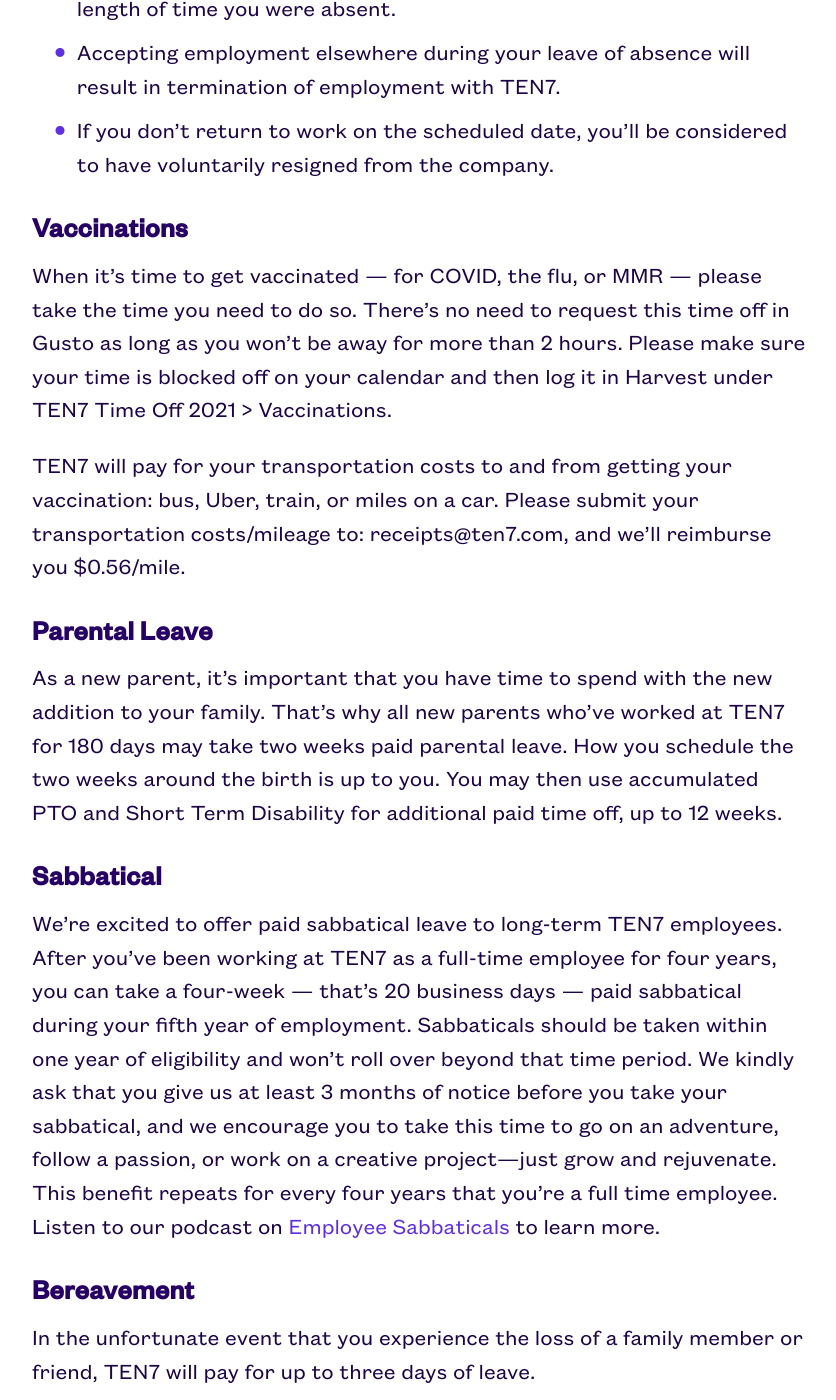
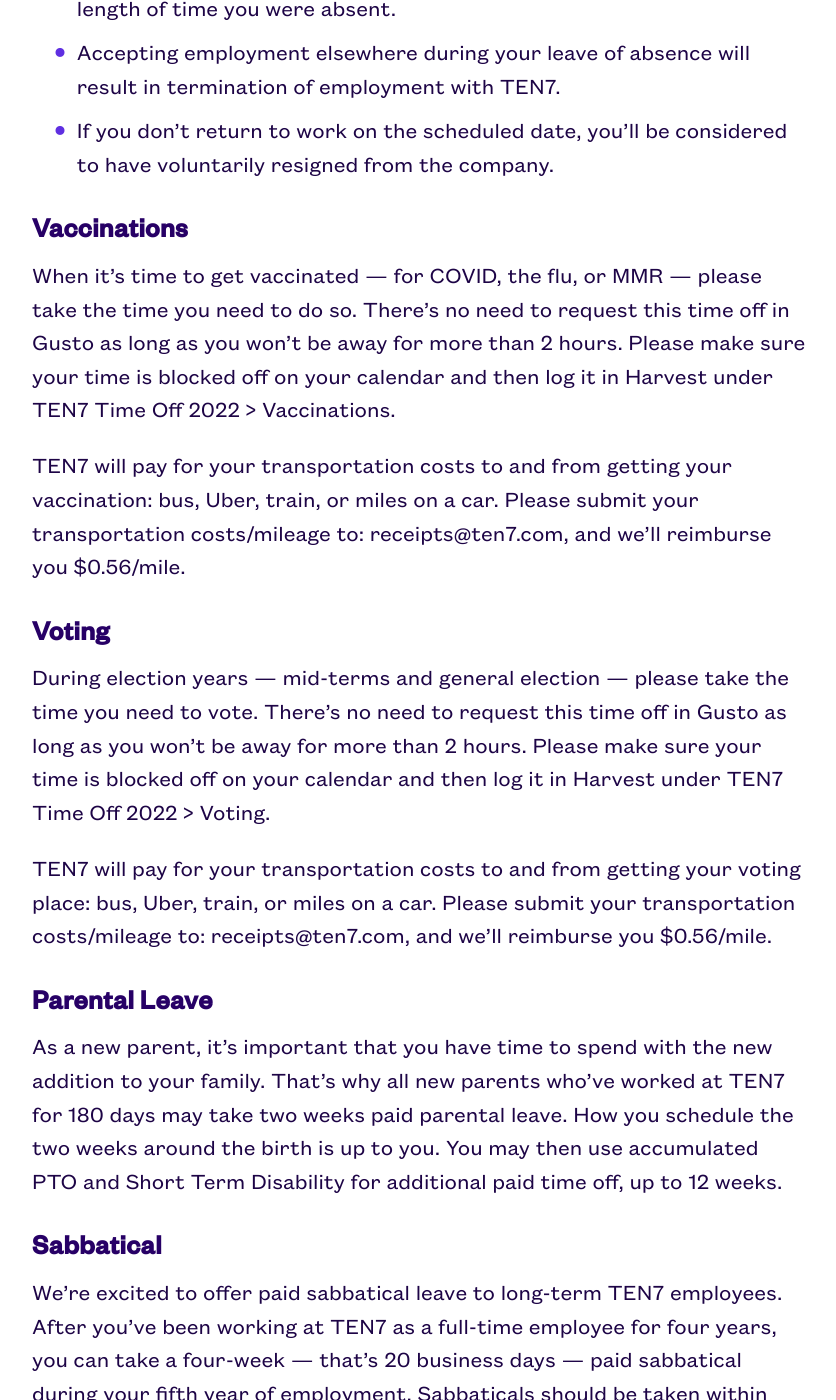
Before and after one commit to ten7/handbook.ten7.com, a Jekyll site: the page built from _pages/04_ourbenefits.md, in a window 1280 px wide and 1400 px high, scrolled down 9185 px. Shown: the whole window, without its empty margins (220-1056 px from the left). Built offline with Jekyll 4.4.1, drawn with Linux system fonts in a browser that asks for light colours; some web fonts are replaced.

Commit message:
Time off for voting

```diff
--- a/_pages/04_ourbenefits.md
+++ b/_pages/04_ourbenefits.md
@@ -163,9 +163,15 @@
 
 ## Vaccinations
 
-When it's time to get vaccinated — for COVID, the flu, or MMR — please take the time you need to do so. There's no need to request this time off in Gusto as long as you won't be away for more than 2 hours. Please make sure your time is blocked off on your calendar and then log it in Harvest under TEN7 Time Off 2021 > Vaccinations.
+When it's time to get vaccinated — for COVID, the flu, or MMR — please take the time you need to do so. There's no need to request this time off in Gusto as long as you won't be away for more than 2 hours. Please make sure your time is blocked off on your calendar and then log it in Harvest under TEN7 Time Off 2022 > Vaccinations.
 
 TEN7 will pay for your transportation costs to and from getting your vaccination: bus, Uber, train, or miles on a car. Please submit your transportation costs/mileage to: receipts@ten7.com, and we'll reimburse you $0.56/mile.
+
+## Voting
+
+During election years — mid-terms and general election — please take the time you need to vote. There's no need to request this time off in Gusto as long as you won't be away for more than 2 hours. Please make sure your time is blocked off on your calendar and then log it in Harvest under TEN7 Time Off 2022 > Voting.
+
+TEN7 will pay for your transportation costs to and from getting your voting place: bus, Uber, train, or miles on a car. Please submit your transportation costs/mileage to: receipts@ten7.com, and we'll reimburse you $0.56/mile.
 
 ## Parental Leave
 
```
